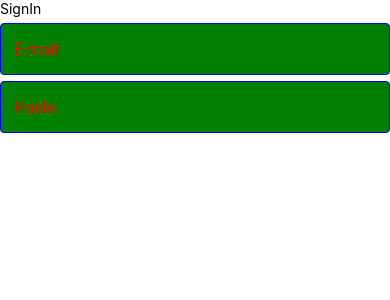
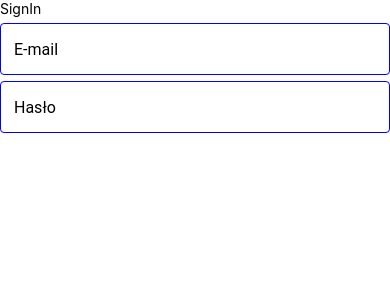
Before and after one commit to kond7io/WaterReminder, a React Native app: screen /sign-in-screen in a window 390 px wide. Shown: the top 300 px of the page. Built offline with nearby package versions, Linux system fonts and the light colour scheme.

Commit message:
feat: add input validation

```diff
--- a/src/components/atoms/TextInput/TextInput.tsx
+++ b/src/components/atoms/TextInput/TextInput.tsx
@@ -9,7 +9,7 @@ export interface TextInputProps {
   setValue: (value: string) => void;
   backgroundColor?: string;
   validation?: string;
-  textInputValidation?: boolean;
+  textInputValidation?: string;
 }
 
 export const TextInput: React.FC<TextInputProps> = ({
@@ -33,13 +33,13 @@ export const TextInput: React.FC<TextInputProps> = ({
         mode="outlined"
         label={inputLabel}
         outlineColor={validation ? 'red' : 'blue'}
-        activeOutlineColor={'yellow'}
-        selectionColor={'yellow'}
+        activeOutlineColor={'blue'}
+        selectionColor={'black'}
         style={styles.textInput}
         theme={{
           colors: {
-            background: backgroundColor ?? 'green',
-            placeholder: validation ? 'orange' : 'red',
+            background: backgroundColor ?? 'white',
+            placeholder: validation ? 'red' : 'black',
             text: 'black',
           },
         }}
--- a/src/views/auth/SignIn/SignIn.tsx
+++ b/src/views/auth/SignIn/SignIn.tsx
@@ -24,11 +24,14 @@ export const SignIn: React.FC<
         inputLabel={'E-mail'}
         value={loginFormik.values.email}
         setValue={loginFormik.handleChange('email')}
+        validation={loginFormik.errors.email}
       />
       <TextInput
         inputLabel={'Hasło'}
         value={loginFormik.values.password}
         setValue={loginFormik.handleChange('password')}
+        validation={loginFormik.errors.password}
+        textInputValidation={'Hasło min. 6 znaków'}
       />
     </View>
   );
```
